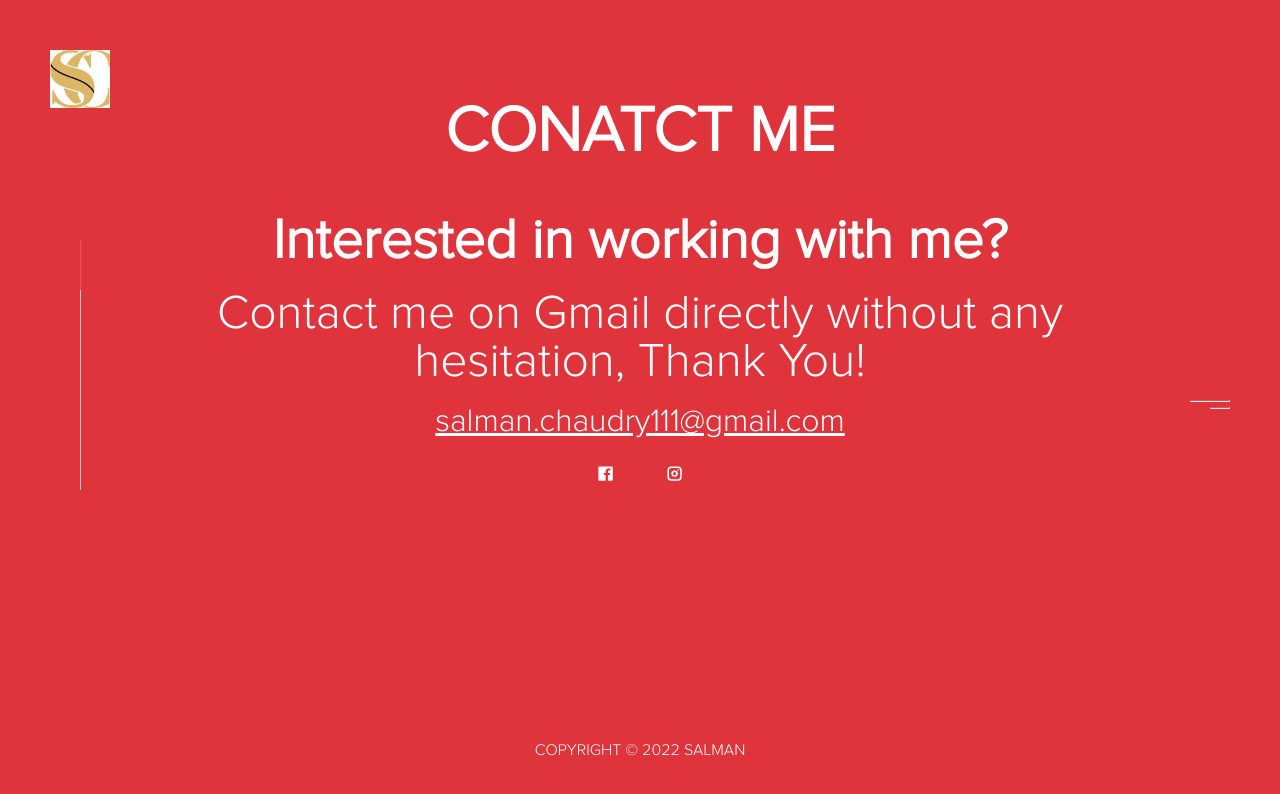
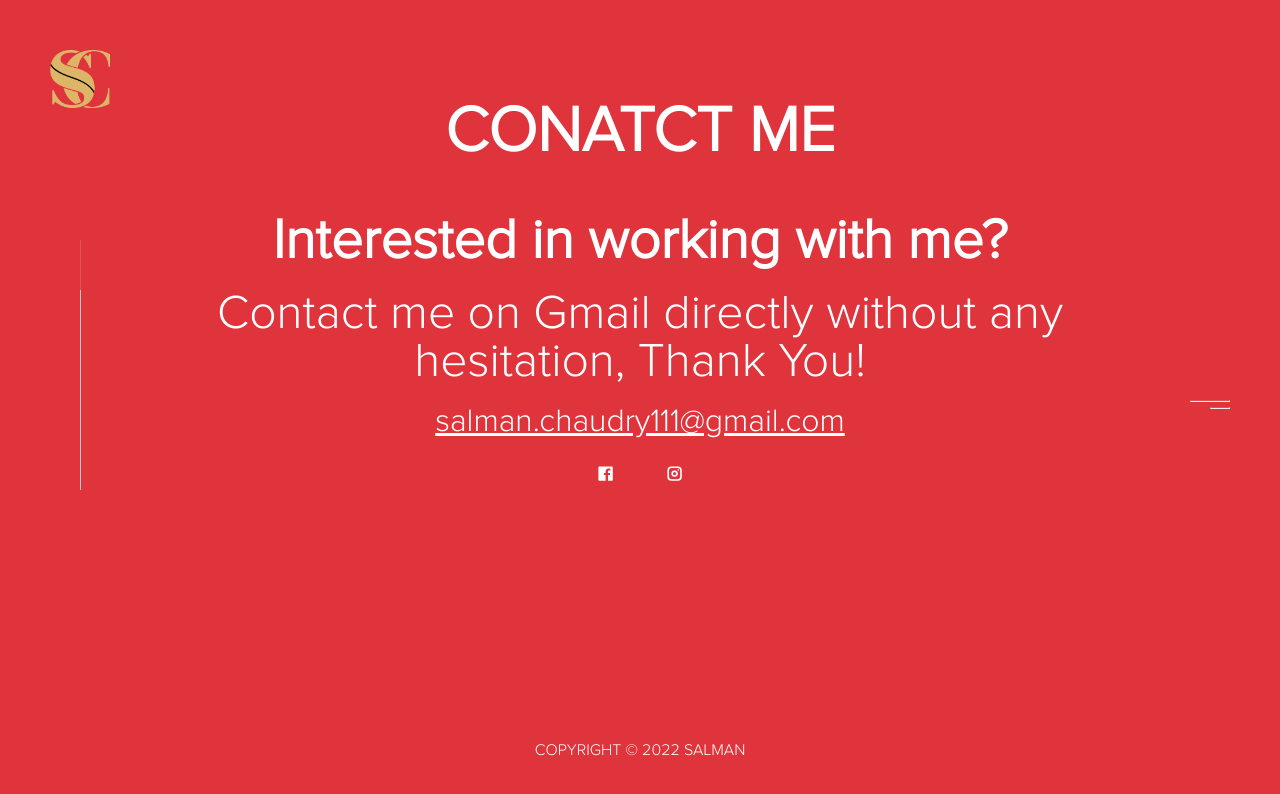
Before and after one commit to Salman5522/portfolio, a React (Create React App) app: page /contact in a window 1280 px wide. Shown: the top 794 px of the page. Built offline with nearby package versions, Linux system fonts and the light colour scheme.

Commit message:
logo background removed

```diff
--- a/src/components/Nav/nav.js
+++ b/src/components/Nav/nav.js
@@ -35,7 +35,7 @@ export default function Nav() {
   return (
     <div className="nav-container">
       <div className="logo">
-        <img src={require("../../images/logo.jpg")} alt="Logo" />
+        <img src={require("../../images/logo.png")} alt="Logo" />
       </div>
       <div className="nav-items">
         <NavItems
```
Also changed, not shown: src/images/logo.png (added), src/images/logo.svg (deleted).
